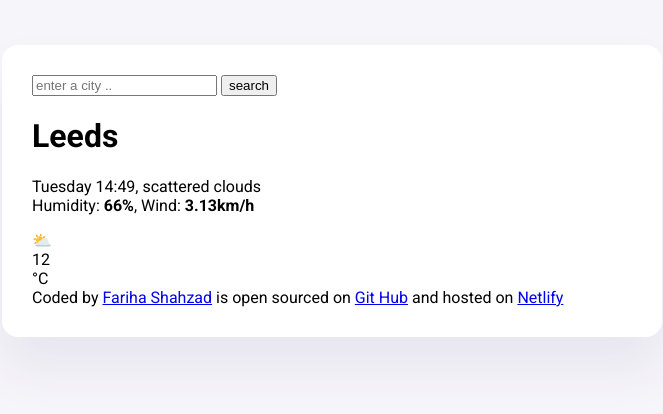
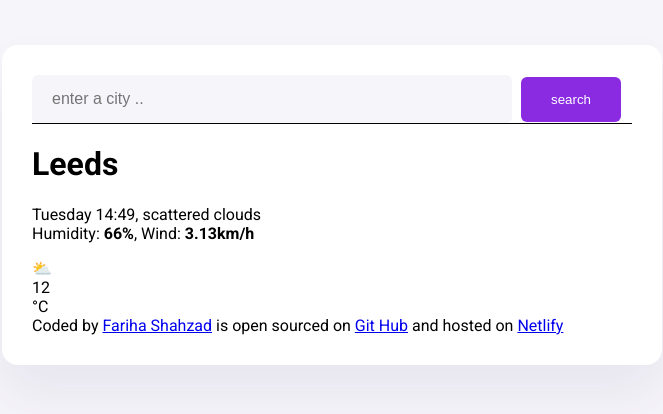
Before and after one commit to fr-sh/Fariha-Weather-App, a plain HTML site: page index.html in a window 1280 px wide. Shown: the whole page, without its empty margins (308-971 px from the left). Drawn offline with Linux system fonts and the light colour scheme.

Commit message:
added css to search form input and button

```diff
--- a/src/styles.css
+++ b/src/styles.css
@@ -2,6 +2,10 @@ body {
     background-color:#F6F5FA;
 
     font-family: "Roboto" ,sans-serif;
+}
+
+header {
+    border-bottom: 1px solid ;
 }
 
 .weather-app{
@@ -12,3 +16,22 @@ body {
     box-shadow: 0 30px 50px rgba(65, 50, 100, 0.08);
   border-radius: 16px;
 }
+.search-form-input
+{
+    background-color:#F6F5FA;
+    border: none;
+    border-radius: 6px;
+    width: 80%;
+    font-size: 16px;
+    padding: 15px 20px;
+}
+.search-form-button{
+    background-color: blueviolet;
+    border:none;
+    border-radius: 6px;
+    padding: 15px 30px;
+    color: white;
+    margin-left: 5px;
+    /* font-size: 16px; */
+
+}
```
